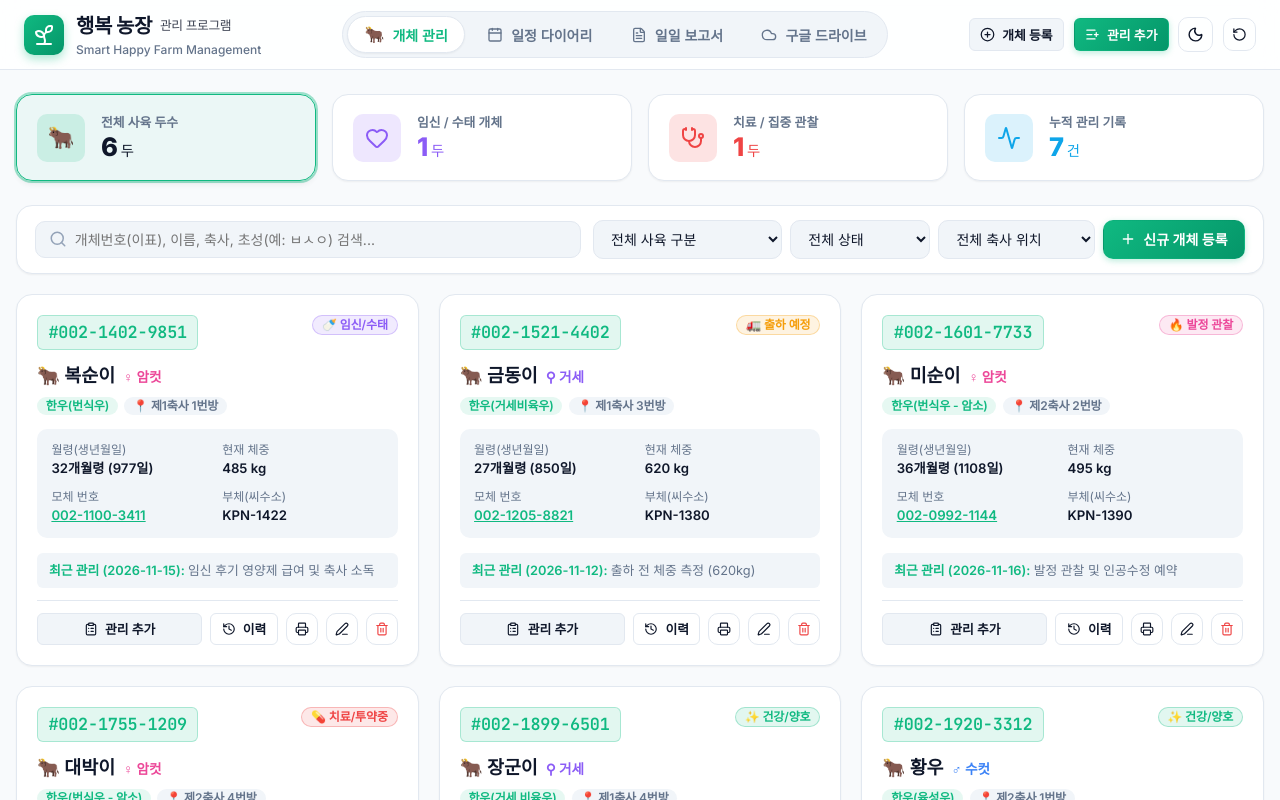
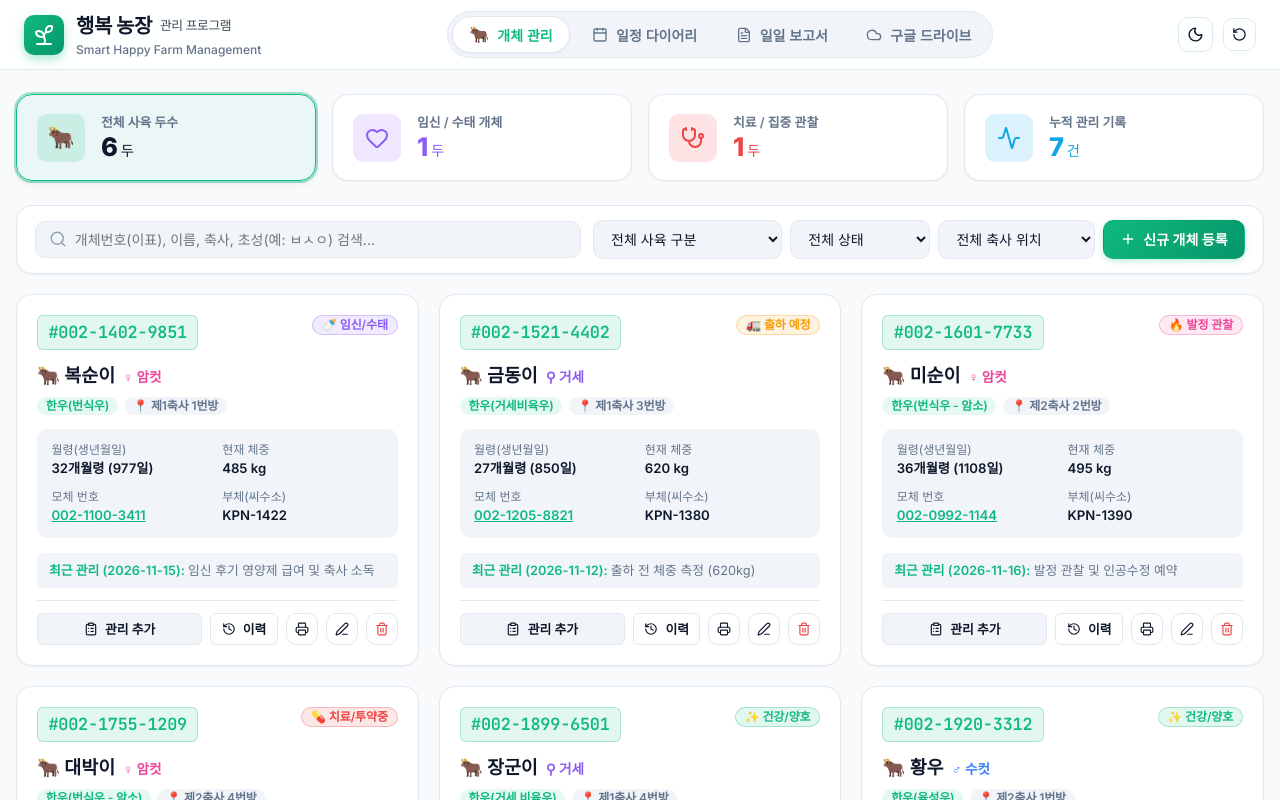
Before and after one commit to sysmedic/happy-farm, a React (Vite) app: page / in a window 1280 px wide. Shown: the top 800 px of the page. Built offline with nearby package versions, Linux system fonts and the light colour scheme; a web font is replaced by a local one.

Commit message:
clean(topbar): remove entity registration and care log buttons for clean header layout

```diff
--- a/src/App.jsx
+++ b/src/App.jsx
@@ -178,14 +178,6 @@ export default function App() {
         }}
         theme={theme}
         onToggleTheme={handleToggleTheme}
-        onOpenEntityModal={() => {
-          setEntityToEdit(null);
-          setIsEntityModalOpen(true);
-        }}
-        onOpenCareLogModal={(preselected = null) => {
-          setCareLogPreselectedEntity(preselected);
-          setIsCareLogModalOpen(true);
-        }}
         onResetSample={handleResetSample}
       />
 
--- a/src/components/layout/TopBar.jsx
+++ b/src/components/layout/TopBar.jsx
@@ -4,10 +4,8 @@ import {
   Calendar,
   FileText,
   Cloud,
-  PlusCircle,
   Sun,
   Moon,
-  ListPlus,
   RotateCcw
 } from 'lucide-react';
 
@@ -16,8 +14,6 @@ export default function TopBar({
   onSelectTab,
   theme,
   onToggleTheme,
-  onOpenEntityModal,
-  onOpenCareLogModal,
   onResetSample
 }) {
   return (
@@ -73,24 +69,6 @@ export default function TopBar({
       {/* Quick Action Buttons */}
       <div className="topbar-actions">
         <button
-          className="btn btn-secondary btn-sm"
-          onClick={onOpenEntityModal}
-          title="새 가축/개체 등록"
-        >
-          <PlusCircle size={15} />
-          <span>개체 등록</span>
-        </button>
-
-        <button
-          className="btn btn-primary btn-sm"
-          onClick={() => onOpenCareLogModal()}
-          title="개체별 관리 내역 추가"
-        >
-          <ListPlus size={15} />
-          <span>관리 추가</span>
-        </button>
-
-        <button
           className="btn btn-outline btn-icon-only"
           onClick={onToggleTheme}
           title={theme === 'dark' ? '라이트 모드로 전환' : '다크 모드로 전환'}
```
